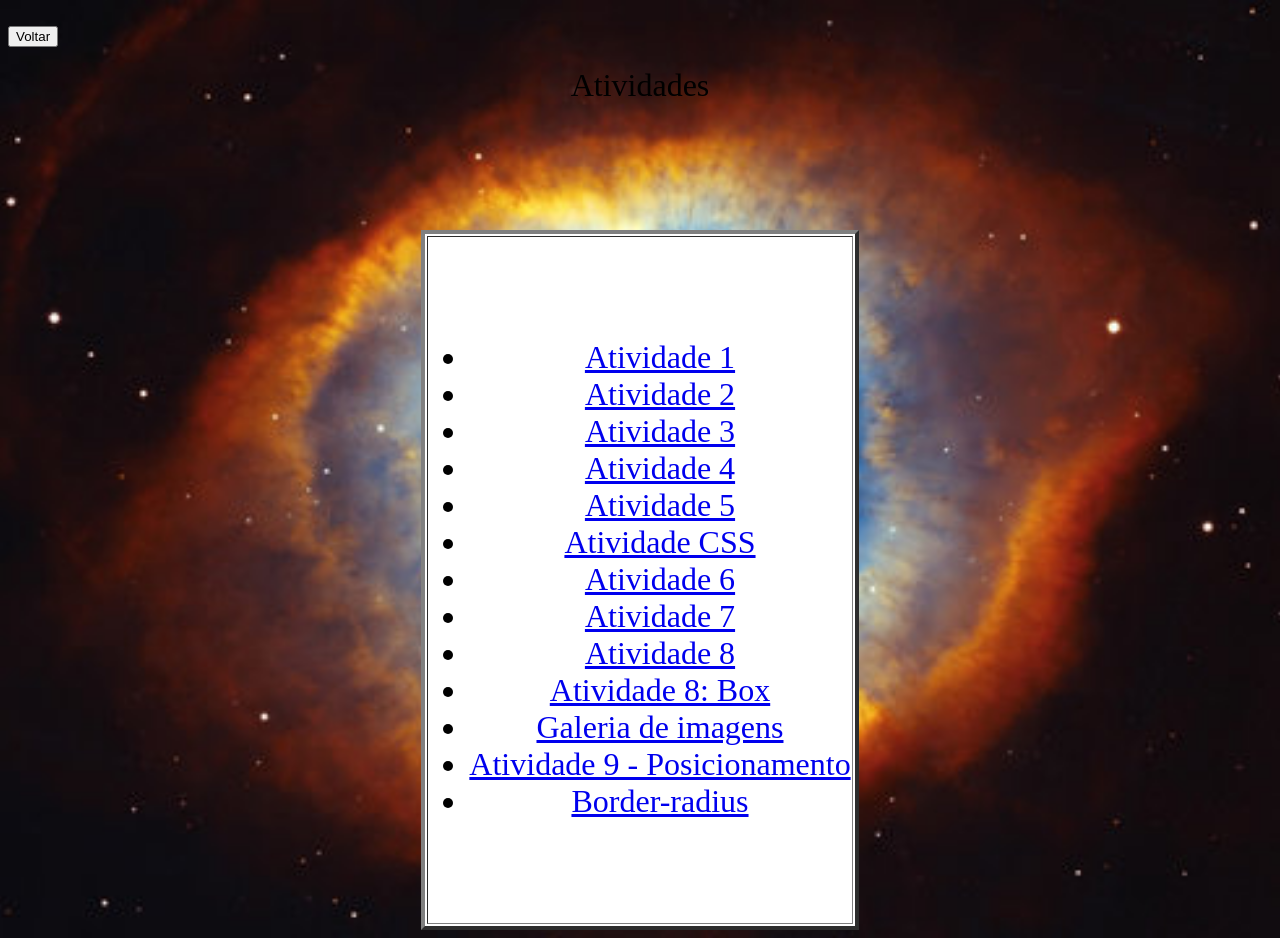
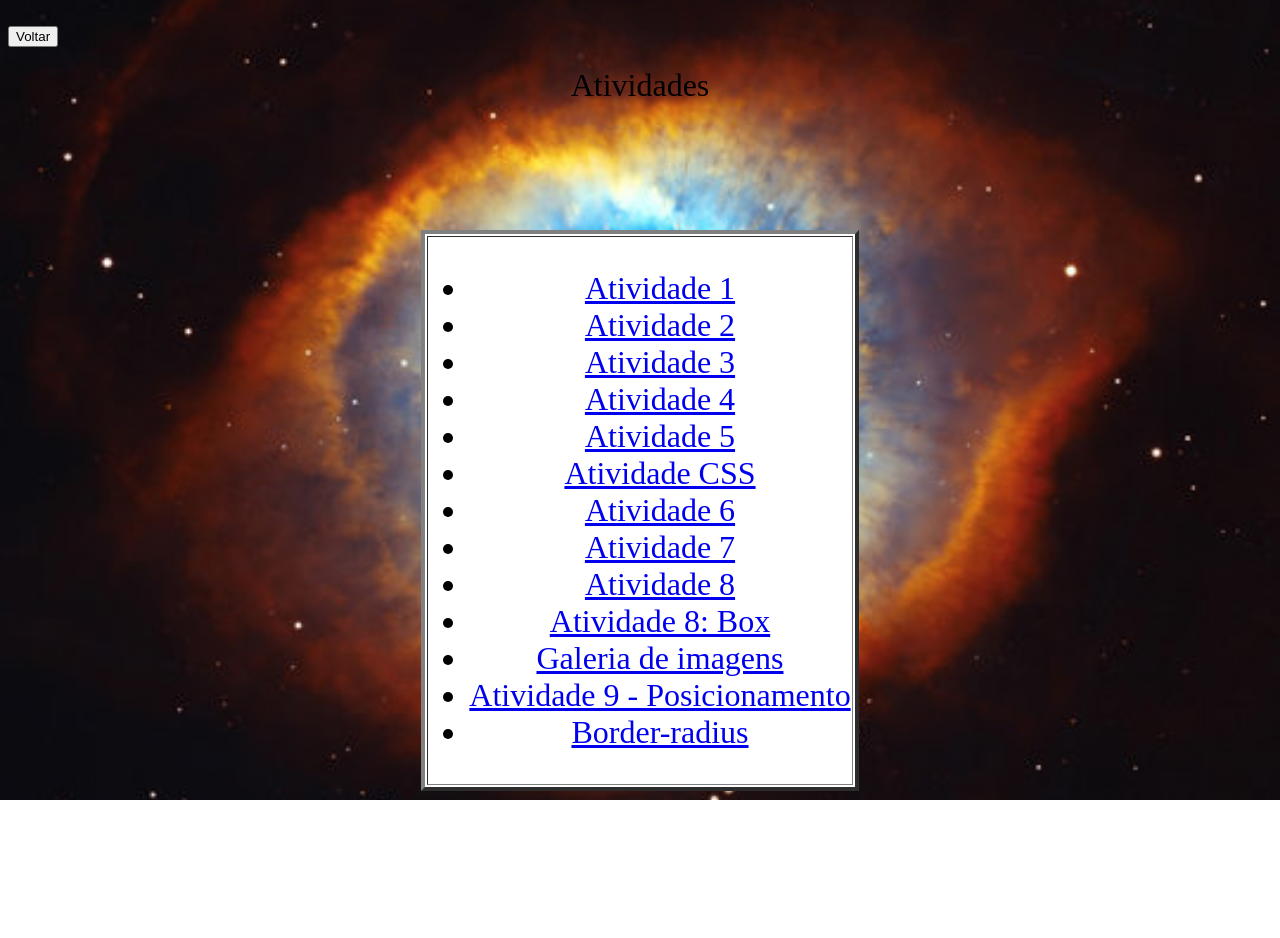
Before and after one commit to jv0savio0christian/programa-o-, a plain HTML site: page atividades/atividades.html in a window 1280 px wide. After the commit the page ends 800 px from the top, so only its background shows below. Drawn offline with Linux system fonts and the light colour scheme.

Commit message:
Update atividades.html

```diff
--- a/atividades/atividades.html
+++ b/atividades/atividades.html
@@ -24,7 +24,7 @@ window.history.back();
             }
      </style>
     <center>
-    <table style="background-color:#ffffff" height="700px" flex-wrap=wrap border="4">
+    <table style="background-color:#ffffff" height="300px" flex-wrap=wrap border="4">
         <tr> <td>
         <center>
         <font style="font-size: xx-large;">
```
